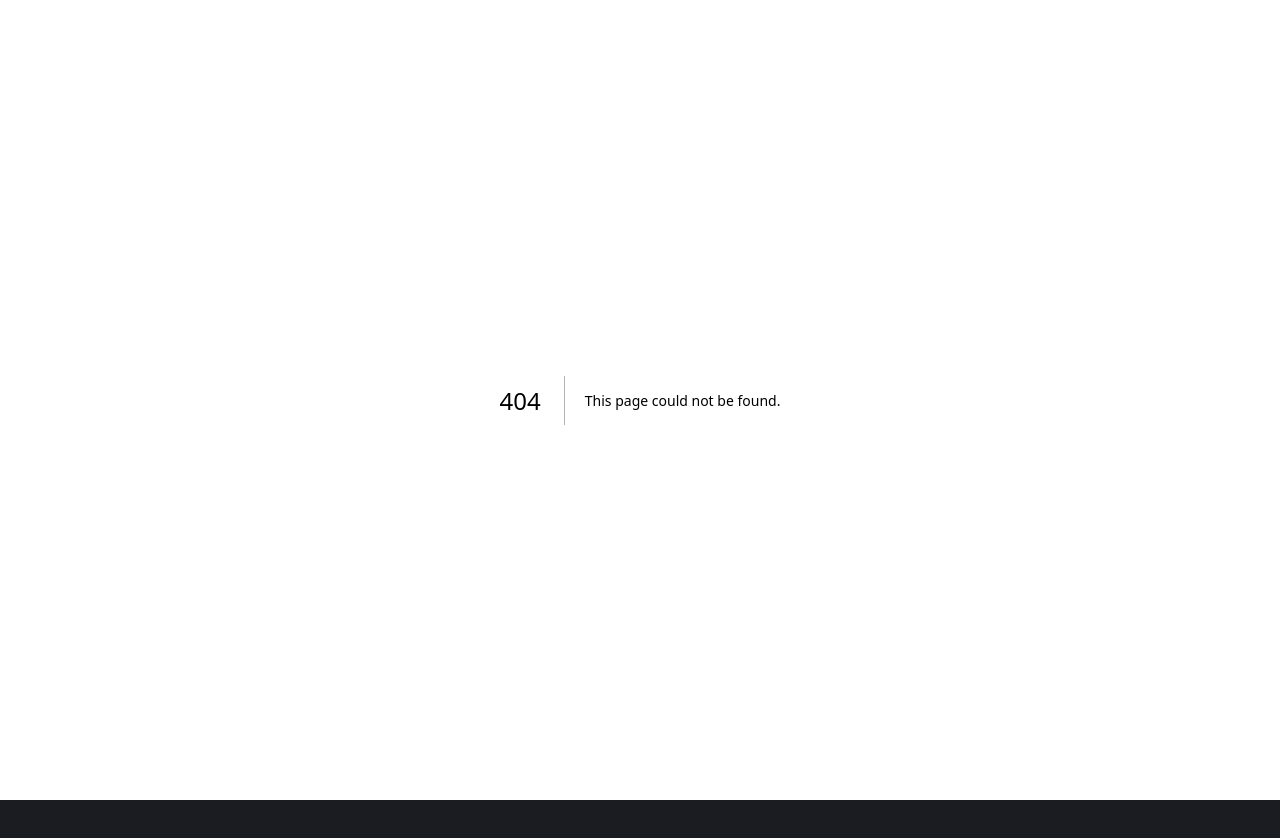
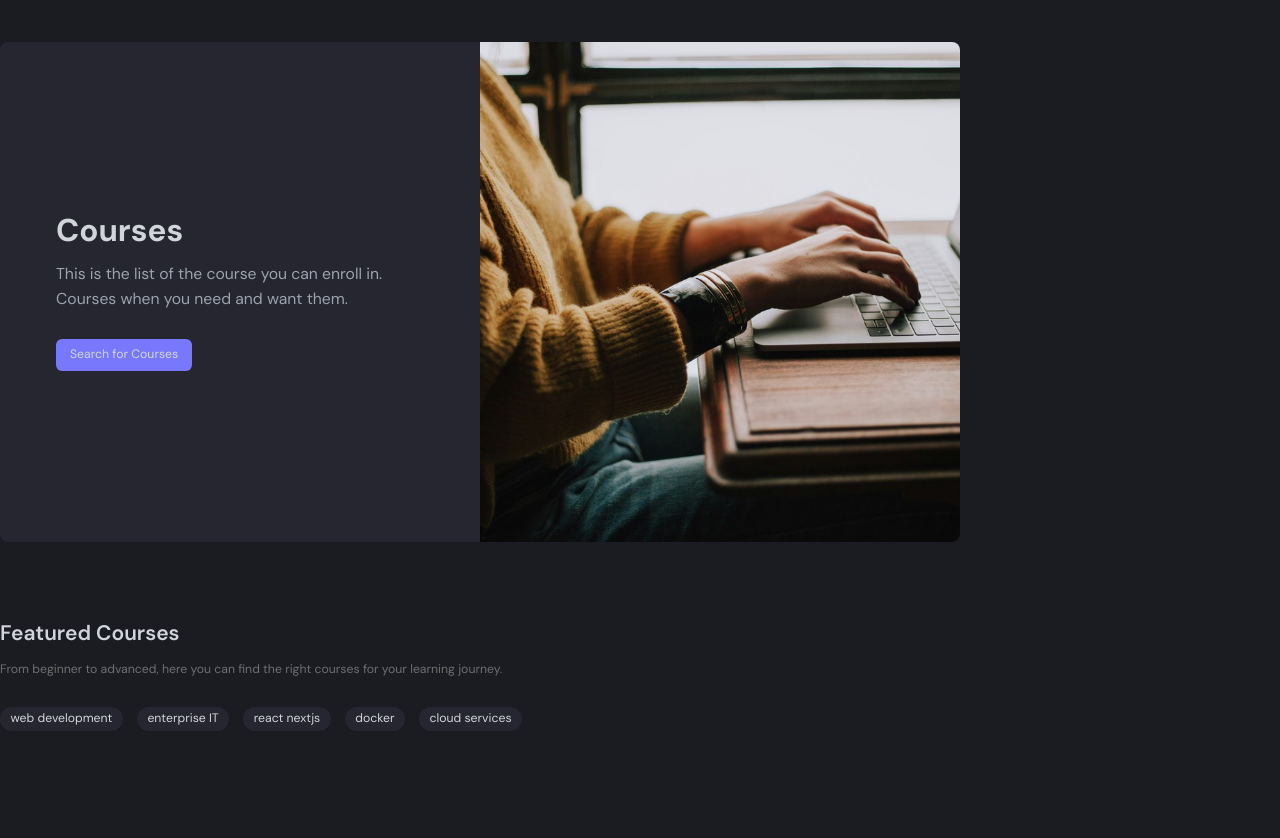
Before and after one commit to TheBlueBaron/learning-app, a Next.js app in the folder client/: page /landing in a window 1280 px wide. Before the commit this address had no page. Shown: the top 838 px of the page. Before the commit the page ends 800 px from the top, so only its background shows below. Built offline with nearby package versions, Linux system fonts and the light colour scheme.

Commit message:
feat(): landing page frontend components

```diff
--- /dev/null
+++ b/client/src/app/(nondashboard)/landing/page.tsx
@@ -0,0 +1,117 @@
+"use client";
+
+import React from "react";
+import { motion } from "framer-motion";
+import Link from "next/link";
+import Image from "next/image";
+import { useCarousel } from "@/hooks/useCarousel";
+import { Skeleton } from "@/components/ui/skeleton";
+
+const LoadingSkeleton = () => {
+  return (
+    <div className="landing-skeleton">
+      <div className="landing-skeleton__hero">
+        <div className="landing-skeleton__hero-content">
+          <Skeleton className="landing-skeleton__title" />
+          <Skeleton className="landing-skeleton__subtitle" />
+          <Skeleton className="landing-skeleton__title-secondary" />
+          <Skeleton className="landing-skeleton__button" />
+        </div>
+        <Skeleton className="landing-skeleton__hero-image" />
+      </div>
+      <div className="landing-skeleton__featured">
+        <Skeleton className="landing-skeleton__featured-title" />
+        <Skeleton className="landing-skeleton__featured-description" />
+      </div>
+      <div className="landing-skeleton__tags">
+        {[1, 2, 3, 4, 5].map((_, index) => (
+          <Skeleton key={index} className="landing-skeleton__tag" />
+        ))}
+      </div>
+      <div className="landing-skeleton__courses">
+        {[1, 2, 3, 4].map((_, index) => (
+          <Skeleton key={index} className="landing-skeleton__course-card" />
+        ))}
+      </div>
+    </div>
+  );
+};
+
+const Landing = () => {
+  const currentImage = useCarousel({ totalImages: 3 });
+
+  return (
+    <motion.div
+      initial={{ opacity: 0 }}
+      animate={{ opacity: 1 }}
+      transition={{ duration: 1 }}
+      className="landing"
+    >
+      <motion.div
+        initial={{ y: 20, opacity: 0 }}
+        animate={{ y: 0, opacity: 1 }}
+        transition={{ duration: 1 }}
+        className="landing__hero"
+      >
+        <div className="landing__hero-content">
+          <h1 className="landing__title">Courses</h1>
+          <p className="landing__description">
+            This is the list of the course you can enroll in.
+            <br />
+            Courses when you need and want them.
+          </p>
+          <div className="landing__cta">
+            <Link href={"/search"}>
+              <div className="landing__cta-button">Search for Courses</div>
+            </Link>
+          </div>
+        </div>
+        <div className="landing__hero-images">
+          {["/hero1.jpg", "/hero2.jpg", "/hero3.jpg"].map((src, index) => (
+            <Image
+              key={src}
+              src={src}
+              alt={`Hero Banner ${index + 1}`}
+              fill
+              priority={index === currentImage}
+              sizes="(max-width: 768px) 100vw, (max-width: 1200px) 50vw, 33vw"
+              className={`landing__hero-image ${
+                index === currentImage ? "landing__hero-image--active" : ""
+              }`}
+            />
+          ))}
+        </div>
+      </motion.div>
+      <motion.div
+        initial={{ y: 20, opacity: 0 }}
+        whileInView={{ y: 0, opacity: 1 }}
+        transition={{ duration: 1 }}
+        viewport={{ amount: 0.3, once: true }}
+        className="landing__featured"
+      >
+        <h2 className="landing__featured-title">Featured Courses</h2>
+        <p className="landing__featured-description">
+          From beginner to advanced, here you can find the right courses for
+          your learning journey.
+        </p>
+        <div className="landing__tags">
+          {[
+            "web development",
+            "enterprise IT",
+            "react nextjs",
+            "docker",
+            "cloud services",
+          ].map((tag, index) => (
+            <span key={index} className="landing__tag">
+              {tag}
+            </span>
+          ))}
+        </div>
+
+        <div className="landing__courses">{/* COURSES DISPLAY */}</div>
+      </motion.div>
+    </motion.div>
+  );
+};
+
+export default Landing;
--- /dev/null
+++ b/client/src/components/Footer.tsx
@@ -0,0 +1,23 @@
+import Link from "next/link";
+import React from "react";
+
+const Footer = () => {
+  return (
+    <div className="footer">
+      <p>&copy; 2024 BlueBaron. All Rights Reserverd.</p>
+      <div className="footer__links">
+        {["About", "Privacy Policy", "Licensing", "Contact"].map((item) => (
+          <Link
+            key={item}
+            href={`/${item.toLowerCase().replace(" ", "-")}`}
+            className="footer__link"
+          >
+            {item}
+          </Link>
+        ))}
+      </div>
+    </div>
+  );
+};
+
+export default Footer;
--- /dev/null
+++ b/client/src/components/NonDashboardNavbar.tsx
@@ -0,0 +1,42 @@
+import { Bell, BookOpen } from "lucide-react";
+import Link from "next/link";
+import React from "react";
+
+const NonDashboardNavbar = () => {
+  return (
+    <nav className="nondashboard-navbar">
+      <div className="nondashboard-navbar__container">
+        <div className="nondashboard-navbar__search">
+          <Link href={"/"} className="nondashboard-navbar__brand">
+            BlueBaron
+          </Link>
+          <div className="flex items-center gap-4">
+            <div className="relative group">
+              <Link
+                href={"/search"}
+                className="nondashboard-navbar__search-input"
+              >
+                <span className="hidden sm:inline">Search Courses</span>
+                <span className="sm:hidden">Search</span>
+              </Link>
+              <BookOpen
+                className="nondashboard-navbar__search-icon"
+                size={18}
+              />
+            </div>
+          </div>
+        </div>
+      </div>
+      <div className="nondashboard-navbar__actions">
+        <button className="nondashboard-navbar__notification-button">
+          <span className="nondashboard-navbar__notification-indicator"></span>
+          <Bell className="nondashboard-navbar__notification-icon" />
+
+          {/* SIGN IN BUTTONS */}
+        </button>
+      </div>
+    </nav>
+  );
+};
+
+export default NonDashboardNavbar;
--- /dev/null
+++ b/client/src/components/ui/sonner.tsx
@@ -0,0 +1,31 @@
+"use client"
+
+import { useTheme } from "next-themes"
+import { Toaster as Sonner } from "sonner"
+
+type ToasterProps = React.ComponentProps<typeof Sonner>
+
+const Toaster = ({ ...props }: ToasterProps) => {
+  const { theme = "system" } = useTheme()
+
+  return (
+    <Sonner
+      theme={theme as ToasterProps["theme"]}
+      className="toaster group"
+      toastOptions={{
+        classNames: {
+          toast:
+            "group toast group-[.toaster]:bg-background group-[.toaster]:text-foreground group-[.toaster]:border-border group-[.toaster]:shadow-lg",
+          description: "group-[.toast]:text-muted-foreground",
+          actionButton:
+            "group-[.toast]:bg-primary group-[.toast]:text-primary-foreground",
+          cancelButton:
+            "group-[.toast]:bg-muted group-[.toast]:text-muted-foreground",
+        },
+      }}
+      {...props}
+    />
+  )
+}
+
+export { Toaster }
--- /dev/null
+++ b/client/src/hooks/useCarousel.ts
@@ -0,0 +1,23 @@
+import { useState, useEffect } from "react";
+
+interface UseCarouselProps {
+  totalImages: number;
+  interval?: number;
+}
+
+export const useCarousel = ({
+  totalImages,
+  interval = 5000,
+}: UseCarouselProps) => {
+  const [currentImage, setCurrentImage] = useState(0);
+
+  useEffect(() => {
+    const timer = setInterval(() => {
+      setCurrentImage((prev) => (prev + 1) % totalImages);
+    }, interval);
+
+    return () => clearInterval(timer);
+  }, [totalImages, interval]);
+
+  return currentImage;
+};
```
